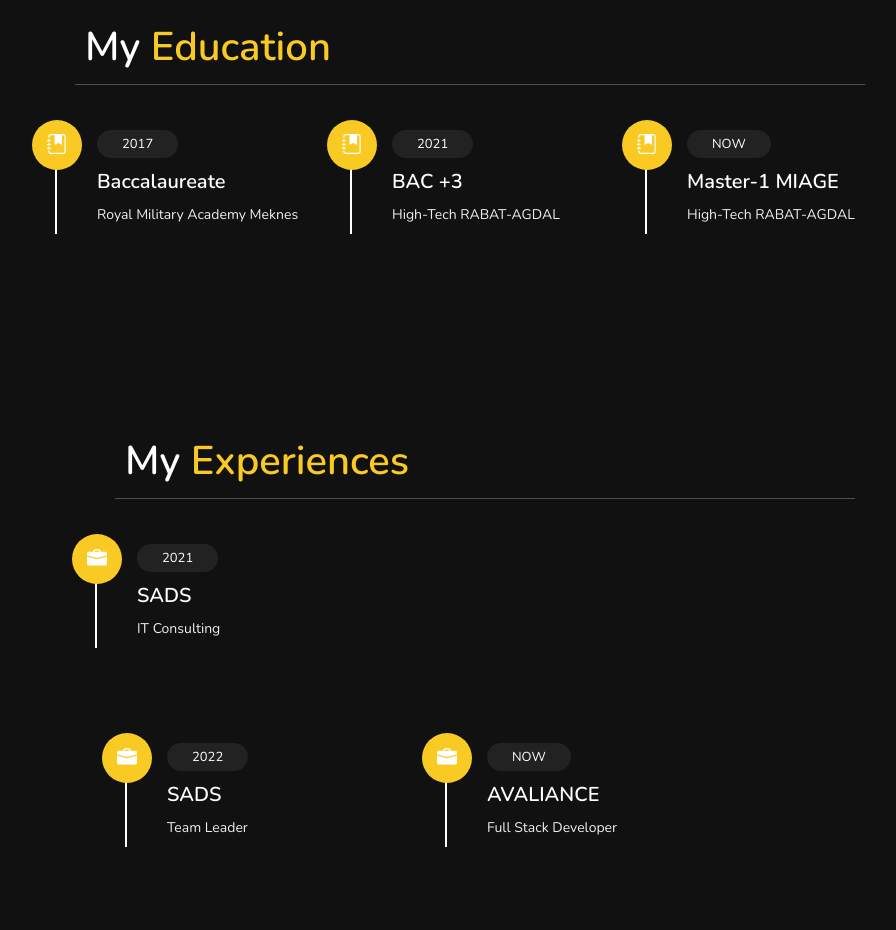
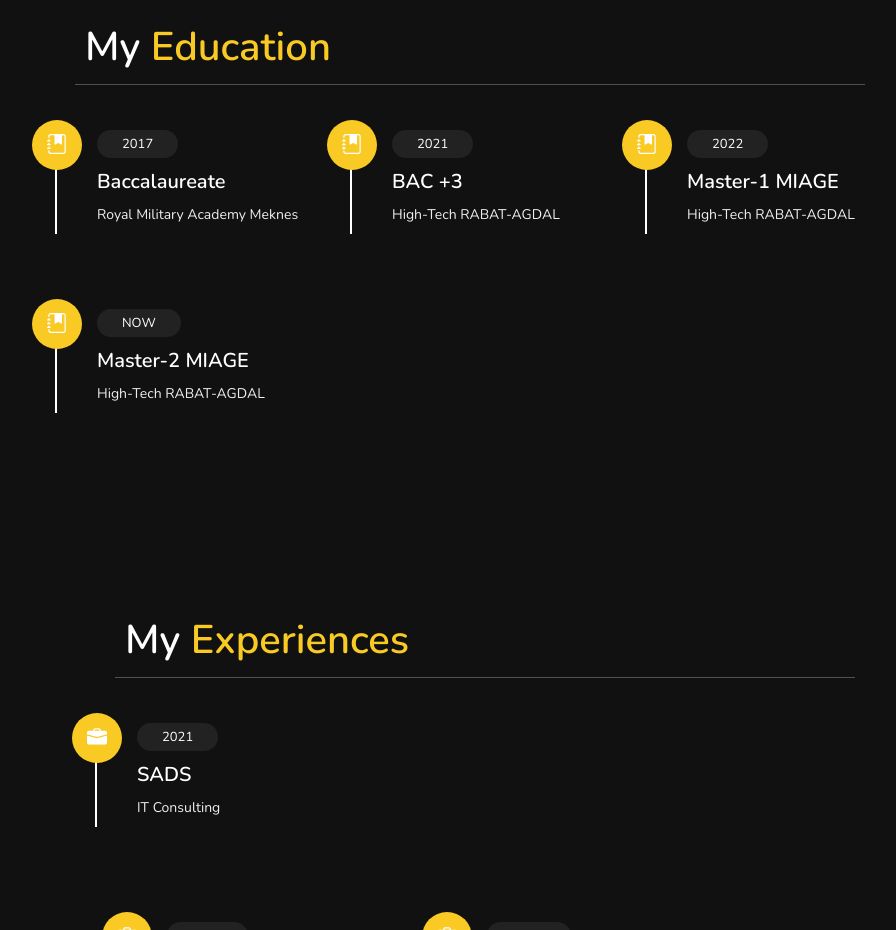
Before and after one commit to AbdellahLag/abdellahpro, a plain HTML site: page index.html in a window 1280 px wide. Shown: the part 1600-2530 px from the top of the page, without its empty margins (345-1241 px from the left). Drawn offline with nearby package versions, Linux system fonts and the light colour scheme.

Commit message:
Add files via upload

```diff
--- a/index.html
+++ b/index.html
@@ -94,7 +94,7 @@
             </div>
 
         </div>
-        </div>
+    </div>
 
 </section>
 
@@ -124,8 +124,14 @@
 
         <div class="box">
             <i class="bi bi-journal-bookmark-fill"></i>
+            <span>2022</span>
+            <h3>Master-1 MIAGE</h3>
+            <p>High-Tech RABAT-AGDAL</p>
+        </div>
+        <div class="box">
+            <i class="bi bi-journal-bookmark-fill"></i>
             <span>NOW</span>
-            <h3>Master-1 MIAGE</h3>
+            <h3>Master-2 MIAGE</h3>
             <p>High-Tech RABAT-AGDAL</p>
         </div>
         <section class="education" id="experience">
```
